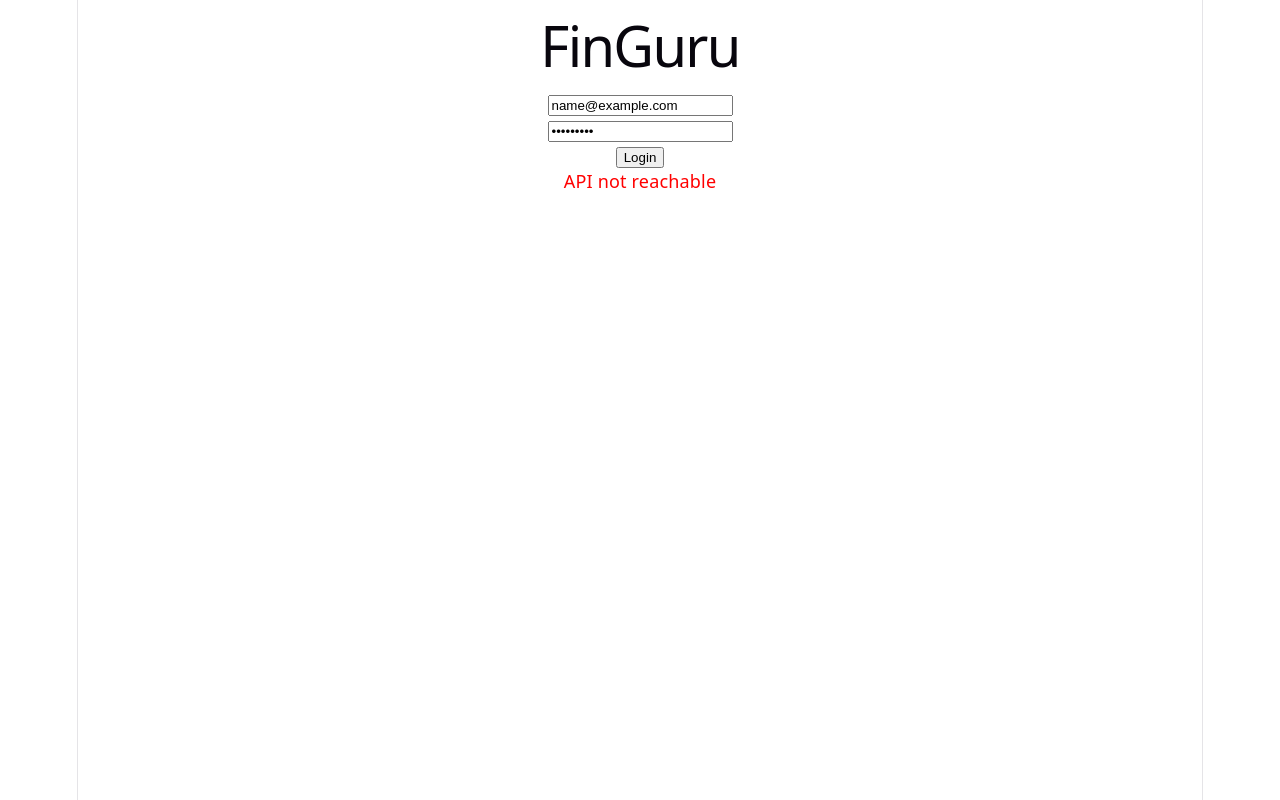
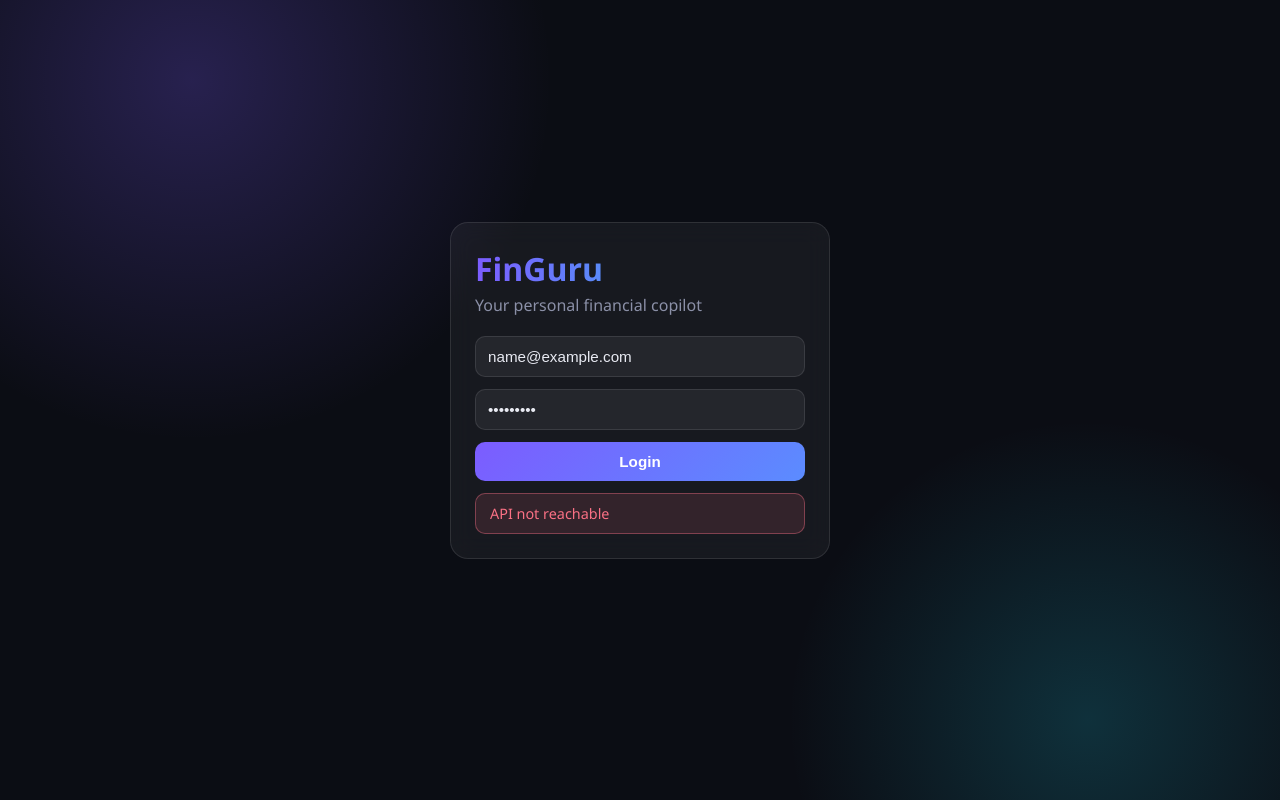
Before and after one commit to neerajsharma132113/FinGuru-rebuild, a React app in the folder frontend/: page / in a window 1280 px wide. Both pictures are taken after typing "name@example.com", "Sample123" into the empty fields and a click on the button "Login". Built offline with nearby package versions, Linux system fonts and the light colour scheme; no server answers; the HTML template or start-up script is replaced by a standard one.

Commit message:
Add dark theme styling

```diff
--- a/frontend/src/App.jsx
+++ b/frontend/src/App.jsx
@@ -1,4 +1,5 @@
 import { useState } from "react";
+import Dashboard from "./Dashboard";
 
 const API_URL = "http://127.0.0.1:8000";
 
@@ -10,7 +11,7 @@ function App() {
   const [error, setError] = useState("");
 
   async function handleLogin(event) {
-    event.preventDefault(); // stop the browser from reloading the page
+    event.preventDefault();
     setError("");
 
     try {
@@ -46,36 +47,31 @@ function App() {
   }
 
   if (token) {
-    return (
-      <div>
-        <h1>FinGuru</h1>
-        <p>Logged in as {userEmail}</p>
-        <button onClick={handleLogout}>Logout</button>
-      </div>
-    );
+    return <Dashboard token={token} userEmail={userEmail} onLogout={handleLogout} />;
   }
 
   return (
-    <div>
-      <h1>FinGuru</h1>
-      <form onSubmit={handleLogin}>
+    <div className="login-wrap">
+      <div className="card login-card">
+        <h1 className="brand">FinGuru</h1>
+        <p className="subtitle">Your personal financial copilot</p>
+        <form className="stack" onSubmit={handleLogin}>
           <input
             type="email"
             placeholder="Email"
             value={email}
             onChange={(e) => setEmail(e.target.value)}
           />
-        <br />
           <input
             type="password"
             placeholder="Password"
             value={password}
             onChange={(e) => setPassword(e.target.value)}
           />
-        <br />
           <button type="submit">Login</button>
         </form>
-      {error && <p style={{ color: "red" }}>{error}</p>}
+        {error && <p className="error">{error}</p>}
+      </div>
     </div>
   );
 }
--- /dev/null
+++ b/frontend/src/dashboard.jsx
@@ -0,0 +1,147 @@
+import { useState, useEffect } from "react";
+
+const API_URL = "http://127.0.0.1:8000";
+
+function Dashboard({ token, userEmail, onLogout }) {
+  const [transactions, setTransactions] = useState([]);
+  const [date, setDate] = useState("");
+  const [category, setCategory] = useState("");
+  const [kind, setKind] = useState("expense");
+  const [amount, setAmount] = useState("");
+  const [error, setError] = useState("");
+
+  async function loadTransactions() {
+    const response = await fetch(API_URL + "/transactions", {
+      headers: { Authorization: "Bearer " + token },
+    });
+
+    if (response.status === 401) {
+      onLogout();
+      return;
+    }
+    if (!response.ok) {
+      setError("Could not load transactions");
+      return;
+    }
+    setTransactions(await response.json());
+  }
+
+  useEffect(() => {
+    loadTransactions();
+  }, []);
+
+  async function handleAdd(event) {
+    event.preventDefault();
+    setError("");
+
+    const response = await fetch(API_URL + "/transactions", {
+      method: "POST",
+      headers: {
+        "Content-Type": "application/json",
+        Authorization: "Bearer " + token,
+      },
+      body: JSON.stringify({
+        date: date,
+        category: category,
+        kind: kind,
+        amount: Number(amount),
+      }),
+    });
+
+    if (response.status === 401) {
+      onLogout();
+      return;
+    }
+    if (!response.ok) {
+      setError("Please check the fields (amount must be above 0)");
+      return;
+    }
+
+    setCategory("");
+    setAmount("");
+    loadTransactions();
+  }
+
+  function formatMoney(value) {
+    return value.toLocaleString("en-IN", {
+      minimumFractionDigits: 2,
+      maximumFractionDigits: 2,
+    });
+  }
+
+  return (
+    <div className="page">
+      <div className="topbar">
+        <h1 className="brand">FinGuru</h1>
+        <div className="topbar-right">
+          <span className="user-chip">{userEmail}</span>
+          <button className="ghost" onClick={onLogout}>
+            Logout
+          </button>
+        </div>
+      </div>
+
+      <div className="card">
+        <h2>Add transaction</h2>
+        <form className="form-row" onSubmit={handleAdd}>
+          <input type="date" value={date} onChange={(e) => setDate(e.target.value)} required />
+          <input
+            type="text"
+            placeholder="Category"
+            value={category}
+            onChange={(e) => setCategory(e.target.value)}
+            required
+          />
+          <select value={kind} onChange={(e) => setKind(e.target.value)}>
+            <option value="expense">Expense</option>
+            <option value="income">Income</option>
+          </select>
+          <input
+            type="number"
+            step="0.01"
+            placeholder="Amount (₹)"
+            value={amount}
+            onChange={(e) => setAmount(e.target.value)}
+            required
+          />
+          <button type="submit">Add</button>
+        </form>
+        {error && <p className="error">{error}</p>}
+      </div>
+
+      <div className="card">
+        <h2>Your transactions</h2>
+        {transactions.length === 0 ? (
+          <p className="empty">No transactions yet. Add your first one above.</p>
+        ) : (
+          <table>
+            <thead>
+              <tr>
+                <th>Date</th>
+                <th>Category</th>
+                <th>Type</th>
+                <th style={{ textAlign: "right" }}>Amount</th>
+              </tr>
+            </thead>
+            <tbody>
+              {transactions.map((t) => (
+                <tr key={t.id}>
+                  <td>{t.date}</td>
+                  <td>{t.category}</td>
+                  <td>
+                    <span className={"pill " + t.kind}>{t.kind}</span>
+                  </td>
+                  <td className={"amount " + t.kind}>
+                    {t.kind === "income" ? "+" : "−"}₹{formatMoney(t.amount)}
+                  </td>
+                </tr>
+              ))}
+            </tbody>
+          </table>
+        )}
+      </div>
+    </div>
+  );
+}
+
+export default Dashboard;
--- a/frontend/src/index.css
+++ b/frontend/src/index.css
@@ -1,111 +1,235 @@
 :root {
-  --text: #6b6375;
-  --text-h: #08060d;
-  --bg: #fff;
-  --border: #e5e4e7;
-  --code-bg: #f4f3ec;
-  --accent: #aa3bff;
-  --accent-bg: rgba(170, 59, 255, 0.1);
-  --accent-border: rgba(170, 59, 255, 0.5);
-  --social-bg: rgba(244, 243, 236, 0.5);
-  --shadow:
-    rgba(0, 0, 0, 0.1) 0 10px 15px -3px, rgba(0, 0, 0, 0.05) 0 4px 6px -2px;
-
-  --sans: system-ui, 'Segoe UI', Roboto, sans-serif;
-  --heading: system-ui, 'Segoe UI', Roboto, sans-serif;
-  --mono: ui-monospace, Consolas, monospace;
-
-  font: 18px/145% var(--sans);
-  letter-spacing: 0.18px;
-  color-scheme: light dark;
-  color: var(--text);
-  background: var(--bg);
-  font-synthesis: none;
-  text-rendering: optimizeLegibility;
-  -webkit-font-smoothing: antialiased;
-  -moz-osx-font-smoothing: grayscale;
-
-  @media (max-width: 1024px) {
-    font-size: 16px;
-  }
+  --bg: #0b0d14;
+  --card: rgba(255, 255, 255, 0.05);
+  --border: rgba(255, 255, 255, 0.1);
+  --text: #e8eaf2;
+  --muted: #8b90a7;
+  --accent: #7c5cff;
+  --accent2: #22d3ee;
+  --green: #34d399;
+  --red: #fb7185;
+  color-scheme: dark;
 }
 
-@media (prefers-color-scheme: dark) {
-  :root {
-    --text: #9ca3af;
-    --text-h: #f3f4f6;
-    --bg: #16171d;
-    --border: #2e303a;
-    --code-bg: #1f2028;
-    --accent: #c084fc;
-    --accent-bg: rgba(192, 132, 252, 0.15);
-    --accent-border: rgba(192, 132, 252, 0.5);
-    --social-bg: rgba(47, 48, 58, 0.5);
-    --shadow:
-      rgba(0, 0, 0, 0.4) 0 10px 15px -3px, rgba(0, 0, 0, 0.25) 0 4px 6px -2px;
-  }
-
-  #social .button-icon {
-    filter: invert(1) brightness(2);
-  }
+* {
+  box-sizing: border-box;
 }
 
 body {
   margin: 0;
+  min-height: 100vh;
+  font-family: "Segoe UI", system-ui, sans-serif;
+  color: var(--text);
+  background:
+    radial-gradient(600px circle at 15% 10%, rgba(124, 92, 255, 0.25), transparent 60%),
+    radial-gradient(500px circle at 85% 90%, rgba(34, 211, 238, 0.18), transparent 60%),
+    var(--bg);
+  background-attachment: fixed;
 }
 
-#root {
-  width: 1126px;
-  max-width: 100%;
+.page {
+  max-width: 900px;
   margin: 0 auto;
-  text-align: center;
-  border-inline: 1px solid var(--border);
-  min-height: 100svh;
+  padding: 32px 20px;
+}
+
+.login-wrap {
+  min-height: 100vh;
+  display: flex;
+  align-items: center;
+  justify-content: center;
+  padding: 20px;
+}
+
+.card {
+  background: var(--card);
+  border: 1px solid var(--border);
+  border-radius: 18px;
+  padding: 24px;
+  margin-bottom: 20px;
+  backdrop-filter: blur(12px);
+}
+
+.login-card {
+  width: 100%;
+  max-width: 380px;
+}
+
+.brand {
+  margin: 0 0 4px 0;
+  font-size: 2rem;
+  font-weight: 700;
+  background: linear-gradient(90deg, var(--accent), var(--accent2));
+  -webkit-background-clip: text;
+  background-clip: text;
+  color: transparent;
+}
+
+.subtitle {
+  margin: 0 0 20px 0;
+  color: var(--muted);
+}
+
+h2 {
+  margin: 0 0 16px 0;
+  font-size: 1.1rem;
+  font-weight: 600;
+}
+
+.topbar {
+  display: flex;
+  align-items: center;
+  justify-content: space-between;
+  margin-bottom: 24px;
+}
+
+.topbar-right {
+  display: flex;
+  align-items: center;
+  gap: 12px;
+}
+
+.user-chip {
+  padding: 6px 14px;
+  border-radius: 999px;
+  background: var(--card);
+  border: 1px solid var(--border);
+  color: var(--muted);
+  font-size: 0.85rem;
+}
+
+input,
+select {
+  width: 100%;
+  padding: 11px 12px;
+  border-radius: 10px;
+  border: 1px solid var(--border);
+  background: rgba(255, 255, 255, 0.06);
+  color: var(--text);
+  font-size: 0.95rem;
+}
+
+input:focus,
+select:focus {
+  outline: none;
+  border-color: var(--accent);
+  box-shadow: 0 0 0 3px rgba(124, 92, 255, 0.25);
+}
+
+.stack {
   display: flex;
   flex-direction: column;
-  box-sizing: border-box;
+  gap: 12px;
 }
 
-h1,
-h2 {
-  font-family: var(--heading);
-  font-weight: 500;
-  color: var(--text-h);
+.form-row {
+  display: grid;
+  grid-template-columns: repeat(auto-fit, minmax(150px, 1fr));
+  gap: 12px;
+  align-items: center;
 }
 
-h1 {
-  font-size: 56px;
-  letter-spacing: -1.68px;
-  margin: 32px 0;
-  @media (max-width: 1024px) {
-    font-size: 36px;
-    margin: 20px 0;
-  }
-}
-h2 {
-  font-size: 24px;
-  line-height: 118%;
-  letter-spacing: -0.24px;
-  margin: 0 0 8px;
-  @media (max-width: 1024px) {
-    font-size: 20px;
-  }
-}
-p {
-  margin: 0;
+button {
+  cursor: pointer;
+  border: none;
+  border-radius: 10px;
+  padding: 11px 18px;
+  font-size: 0.95rem;
+  font-weight: 600;
+  color: white;
+  background: linear-gradient(135deg, var(--accent), #5b8cff);
+  transition: transform 0.15s, box-shadow 0.15s;
 }
 
-code,
-.counter {
-  font-family: var(--mono);
-  display: inline-flex;
-  border-radius: 4px;
-  color: var(--text-h);
+button:hover {
+  transform: translateY(-1px);
+  box-shadow: 0 6px 20px rgba(124, 92, 255, 0.4);
 }
 
-code {
-  font-size: 15px;
-  line-height: 135%;
-  padding: 4px 8px;
-  background: var(--code-bg);
+button.ghost {
+  background: transparent;
+  border: 1px solid var(--border);
+  color: var(--muted);
 }
+
+button.ghost:hover {
+  color: var(--text);
+  box-shadow: none;
+}
+
+.error {
+  margin: 12px 0 0 0;
+  padding: 10px 14px;
+  border-radius: 10px;
+  background: rgba(251, 113, 133, 0.12);
+  border: 1px solid rgba(251, 113, 133, 0.4);
+  color: var(--red);
+  font-size: 0.9rem;
+}
+
+.empty {
+  color: var(--muted);
+  text-align: center;
+  padding: 20px 0;
+}
+
+table {
+  width: 100%;
+  border-collapse: separate;
+  border-spacing: 0 8px;
+}
+
+th {
+  text-align: left;
+  padding: 0 14px;
+  font-size: 0.75rem;
+  letter-spacing: 0.08em;
+  text-transform: uppercase;
+  color: var(--muted);
+  font-weight: 600;
+}
+
+td {
+  padding: 12px 14px;
+  background: rgba(255, 255, 255, 0.04);
+}
+
+td:first-child {
+  border-radius: 10px 0 0 10px;
+}
+
+td:last-child {
+  border-radius: 0 10px 10px 0;
+}
+
+.pill {
+  display: inline-block;
+  padding: 3px 10px;
+  border-radius: 999px;
+  font-size: 0.78rem;
+  font-weight: 600;
+  text-transform: capitalize;
+}
+
+.pill.income {
+  background: rgba(52, 211, 153, 0.15);
+  color: var(--green);
+}
+
+.pill.expense {
+  background: rgba(251, 113, 133, 0.15);
+  color: var(--red);
+}
+
+.amount {
+  font-weight: 600;
+  text-align: right;
+}
+
+.amount.income {
+  color: var(--green);
+}
+
+.amount.expense {
+  color: var(--red);
+}
```
Lines whose indentation alone changed are shown as unchanged.
